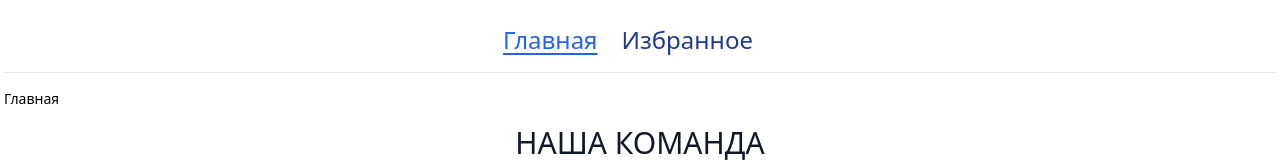
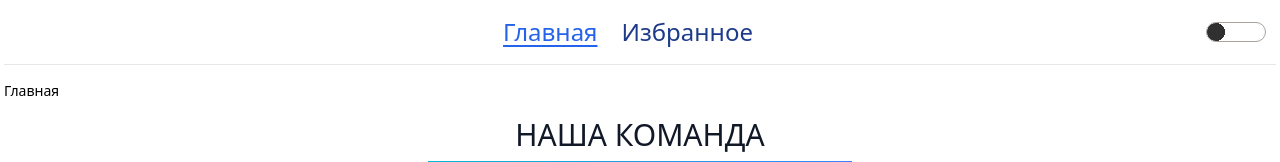
Before and after one commit to SergeyMaxx/user-cards, a React (Create React App) app: page / in a window 1280 px wide. Shown: the top 162 px of the page. Built offline with nearby package versions, Linux system fonts and the light colour scheme.

Commit message:
todo darkmode

```diff
--- a/src/App.js
+++ b/src/App.js
@@ -9,7 +9,7 @@ import 'react-toastify/dist/ReactToastify.css';
 function App() {
   const appRoutes = useRoutes(routes);
   return (
-    <div className=" flex justify-center relative min-h-screen px-1 ">
+    <div className="dark:bg-slate-800 flex justify-center relative min-h-screen px-1 ">
       <div className="flex flex-col items-center w-full max-w-7xl py-4">
         <header className="  container ">
           <NavBar />
--- a/src/components/breadcrumbs.jsx
+++ b/src/components/breadcrumbs.jsx
@@ -7,7 +7,7 @@ function Breadcrumbs() {
   const paths = location.pathname.split("/").filter((path) => path);
   return (
     <nav className=" flex gap-2 text-sm my-4">
-      <Link to="/" className=" hover:opacity-60 transition duration-300">
+      <Link to="/" className="dark:text-slate-200 hover:opacity-60 transition duration-300">
         Главная
       </Link>
       {paths.map((path, index) => {
@@ -22,10 +22,10 @@ function Breadcrumbs() {
 
         return (
           <div key={path} className=" flex gap-2">
-            <span>/</span>
+            <span className="dark:text-slate-200">/</span>
             <Link
               to={currentPath}
-              className=" hover:opacity-60 transition duration-300"
+              className="dark:text-slate-200 hover:opacity-60 transition duration-300"
             >
               {breadcrumbTitle}
             </Link>
--- /dev/null
+++ b/src/components/iconSVG.jsx
@@ -0,0 +1,26 @@
+import React from 'react'
+import PropTypes from 'prop-types'
+import { RotatingTriangles } from 'react-loader-spinner'
+import style from './loader.module.css'
+
+const IconSVG = ({ id }) => {
+  switch (id) {
+    case 'dark':
+      return (
+        null
+      )
+    case 'light':
+      return (
+        null
+      )
+    default:
+      return null
+  }
+}
+
+IconSVG.propTypes = {
+  id: PropTypes.string,
+  log: PropTypes.array
+}
+
+export default IconSVG
--- /dev/null
+++ b/src/components/navBar.css
@@ -0,0 +1,12 @@
+.darkmode-btn {
+  background: radial-gradient(#303030 70%, #fff 70%);
+  background-size: 18px 18px;
+  background-repeat: no-repeat;
+  background-position: 0 0;
+
+  transition: background-position .2s ease 0s;
+}
+
+.darkmode-btn.active {
+  background-position: 100% 100%;
+}
--- a/src/components/navBar.jsx
+++ b/src/components/navBar.jsx
@@ -1,20 +1,27 @@
-import React from "react";
+import React, { useState } from "react";
 import { routes } from "../routes";
 import { NavLink } from "react-router-dom";
 import { useStudents } from "../hooks/useStudents";
+import './navBar.css'
 
 function NavBar() {
   const { favorite } = useStudents()
+  const [darkmode, setDarkmode] = useState(false)
+
+  const toggleDarkmode = () => {
+    document.body.classList.toggle('dark')
+    setDarkmode(prev => !prev)
+  }
 
   return (
-    <nav className=" flex flex-col sm:flex-row justify-center items-center gap-6 pt-2 pb-4  border-b">
+    <nav className="relative flex flex-col sm:flex-row justify-center items-center gap-6 px-2 pb-4 border-b">
       {routes.map((route) => (
         <NavLink
           key={route.path}
           className={({ isActive }) =>
             isActive
-              ? "relative text-blue-600 cursor-default underline underline-offset-4 text-2xl"
-              : "relative text-blue-900 hover:text-blue-400 transition duration-300 text-2xl"
+              ? "dark:text-slate-100 relative text-blue-600 cursor-default underline underline-offset-4 text-2xl"
+              : "dark:text-slate-400 relative text-blue-900 hover:text-blue-400 dark:hover:text-slate-200 transition duration-300 text-2xl"
           }
           to={route.path}
         >
@@ -26,6 +33,7 @@ function NavBar() {
           )}
         </NavLink>
       ))}
+      <button onClick={toggleDarkmode} className={"darkmode-btn absolute top-[12%] right-[10px] w-[60px] h-[20px] bg-[#fff] border border-stone-400 rounded-xl" + (darkmode ? ' active' : '')}></button>
     </nav>
   );
 }
--- a/src/components/user.jsx
+++ b/src/components/user.jsx
@@ -19,11 +19,11 @@ const User = ({ userData }) => {
       <div>
         <img src={userData.img} alt="Личная фотография" />
       </div>
-      <p className="font-bold mt-4">
+      <p className="dark:text-slate-100 font-bold mt-4">
         {userData.firstName} {userData.lastName}
       </p>
-      <p className="mb-2">{userData.age} лет</p>
-      <div><span className="text-[#979797]">О себе:</span> {userData.info}</div>
+      <p className="dark:text-slate-100 mb-2">{userData.age} лет</p>
+      <div className="dark:text-slate-100"><span className="text-[#979797]">О себе:</span> {userData.info}</div>
       <div className="w-[316px] flex justify-between mt-4">
         <Button
           type="open"
--- a/src/layouts/favorite.jsx
+++ b/src/layouts/favorite.jsx
@@ -8,7 +8,7 @@ const Favorite = () => {
   return (
     <>
       <section className="flex flex-col justify-between gap-2 items-center mb-6">
-        <h1 className=" uppercase text-3xl text-gray-900 ">Избранное</h1>
+        <h1 className="dark:text-slate-100 uppercase text-3xl text-gray-900 ">Избранное</h1>
         <div className=" w-1/3 h-1 bg-black bg-gradient-to-r from-cyan-500 to-blue-500 mb-10" />
 
         {localStorage.getItem("favorite") ? (
--- a/src/layouts/mainPage.jsx
+++ b/src/layouts/mainPage.jsx
@@ -10,8 +10,8 @@ function MainPage() {
   return id ? (
     <Outlet />
   ) : (
-    <section className="flex flex-col justify-between gap-2 items-center mb-6">
-      <h1 className=" uppercase text-3xl text-gray-900 ">Наша команда</h1>
+    <section className="flex flex-col justify-between gap-2 items-center mb-6 dark:bg-slate-800">
+      <h1 className="dark:text-slate-100 uppercase text-3xl text-gray-900 ">Наша команда</h1>
       <div className="w-1/3 h-1 bg-black bg-gradient-to-r from-cyan-500 to-blue-500 mb-10" />
       {students && (
         <ul className="flex flex-wrap gap-10 justify-center">
--- a/tailwind.config.js
+++ b/tailwind.config.js
@@ -1,5 +1,6 @@
 /** @type {import('tailwindcss').Config} */
 module.exports = {
+  darkMode: 'class',
   content: [
     "./src/**/*.{js,jsx,ts,tsx}",
   ],
```
